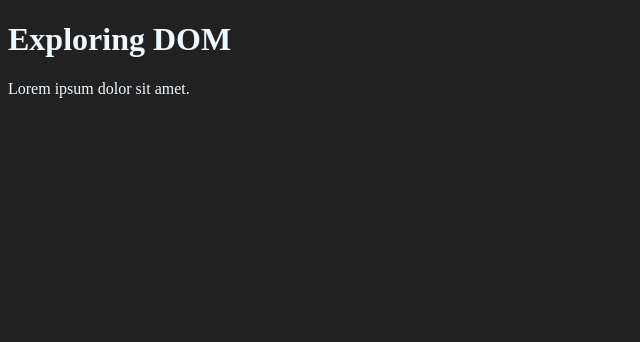
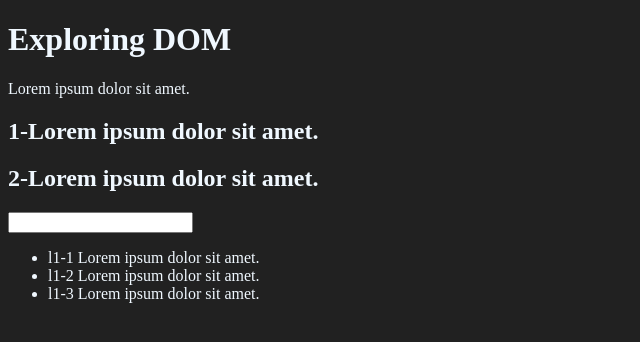
Before and after one commit to barunkumar04/practice-javascript, a plain HTML site: page 08_DOM/one.html in a window 1280 px wide. Shown: the whole page, without its empty margins (0-640 px from the left). Drawn offline with Linux system fonts and the light colour scheme.

Commit message:
selectors

```diff
--- a/08_DOM/one.html
+++ b/08_DOM/one.html
@@ -12,8 +12,16 @@
 </head>
 <body class="bg-black">
      <div>
-        <h1 id = "title" class="heading" >Exploring DOM <span style="display: none;">  of JavaScript</span></h1>
+        <h1 id = "title" class="heading"> Exploring DOM <span style="display: none;">  of JavaScript</span></h1>
         <p>Lorem ipsum dolor sit amet.</p>
+        <h2>1-Lorem ipsum dolor sit amet.</h2>
+        <h2>2-Lorem ipsum dolor sit amet.</h2>
+        <input type="password">
+        <ul>
+            <li class="list-item">l1-1 Lorem ipsum dolor sit amet.</li>
+            <li class="list-item">l1-2 Lorem ipsum dolor sit amet.</li>
+            <li class="list-item">l1-3 Lorem ipsum dolor sit amet.</li>
+        </ul>
      </div>
 </body>
 </html>
```
Also changed, not shown: 1 other file.
